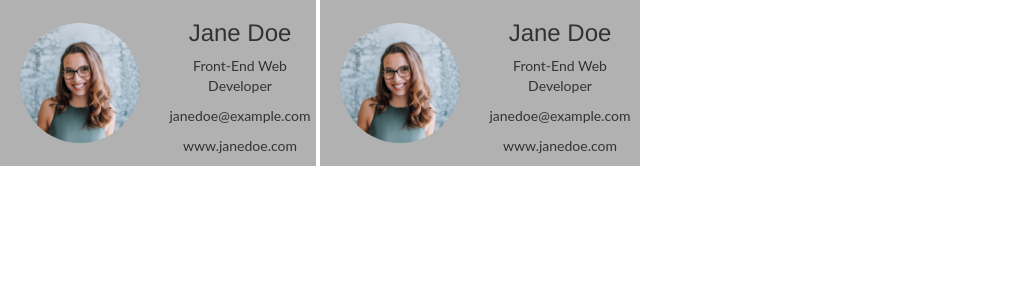
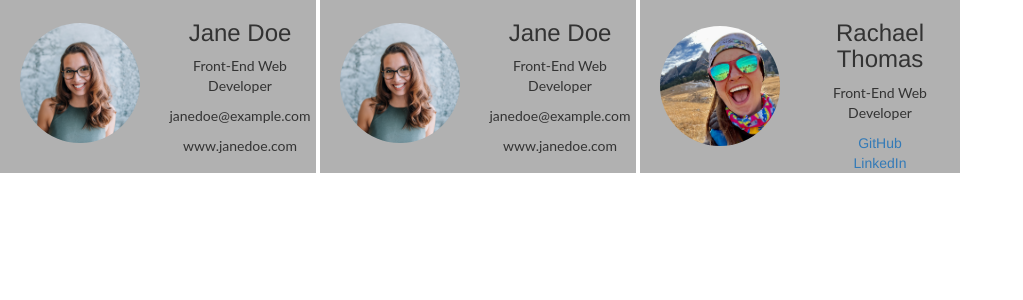
Before and after one commit to women-who-software/scrollodex, a React (Create React App) app: page / in a window 1280 px wide. Shown: the top 300 px of the page, without its empty margins (0-1023 px from the left). Built offline with nearby package versions, Linux system fonts and the light colour scheme.

Commit message:
Create my card

```diff
--- a/src/cards/rachael-tCard/rachael-tCard.jsx
+++ b/src/cards/rachael-tCard/rachael-tCard.jsx
@@ -0,0 +1,25 @@
+import React from 'react';
+import './rachael-tCard.scss';
+import image from './rachael-t.png';
+
+function ExampleCard() {
+  return (
+    <div className="cardContainer">
+
+        <div className="card">
+            <img className="imageContainer" src={image} alt="woman hiking in front of the mountains"/>
+        </div>
+
+        <div className="card">
+            <h3>Rachael Thomas</h3>
+            <p>Front-End Web Developer</p>
+            <a href="www.github.com/rachael-t">GitHub</a>
+            <br></br>
+            <a href="www.linkedin.com/in/rachael-lenss-thomas">LinkedIn</a>
+      </div>
+
+    </div>
+  );
+}
+
+export default ExampleCard;
--- a/src/cards/rachael-tCard/rachael-tCard.scss
+++ b/src/cards/rachael-tCard/rachael-tCard.scss
@@ -0,0 +1,19 @@
+.cardContainer{
+  display: grid;
+  grid-template-columns: 1fr 1fr;
+  grid-template-rows: auto;
+  align-items: center;
+}
+.card{
+  margin: auto;
+  text-align: center;
+}
+.image {
+  background-image: url(./rachael-t.png);
+}
+.imageContainer{
+  width: 120px;
+  height: auto;
+  margin: auto;
+  border-radius: 50%;
+}
--- a/src/cardsDisplay.jsx
+++ b/src/cardsDisplay.jsx
@@ -2,9 +2,9 @@ import React from 'react';
 import './cardsDisplay.scss';
 
 import ExampleCard from './cards/exampleCard/exampleCard';
-//import DomCard from './Cards/DomCard';
+import RachaelCard from "./cards/rachael-tCard/rachael-tCard";
 
-function CardsDisplay() {
+function CardsDisplay(props) {
   return (
     <div className="cardholder">
       <div>
@@ -15,6 +15,10 @@ function CardsDisplay() {
         <ExampleCard />
       </div>
 
+      <div>
+        <RachaelCard />
+      </div>
+
 
     </div>
   );
```
Also changed, not shown: src/cards/rachael-tCard/rachael-t.png (added).
